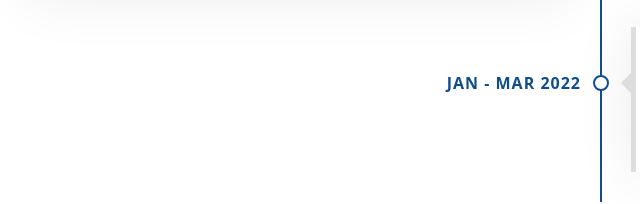
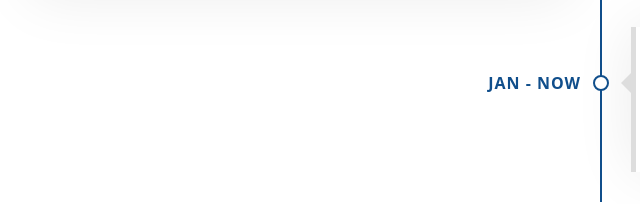
Before and after one commit to afifsauqil/afifsauqil.github.io, a plain HTML site: page index.html in a window 1280 px wide. Shown: the part 3801-4005 px from the top of the page, 39-679 px from the left. Drawn offline with nearby package versions, Linux system fonts and the light colour scheme.

Commit message:
update resume

```diff
--- a/index.html
+++ b/index.html
@@ -224,7 +224,7 @@
                   </div>
                   <div class="timeline-item right wow slideInRight" data-wow-delay="0.1s">
                     <div class="timeline-text">
-                        <div class="timeline-date">Jan - Mar 2022</div>
+                        <div class="timeline-date">Jan - Now</div>
                         <h2>Gsmart IT Solution</h2>
                         <h4>@Internship</h4>
                         <p>
```
